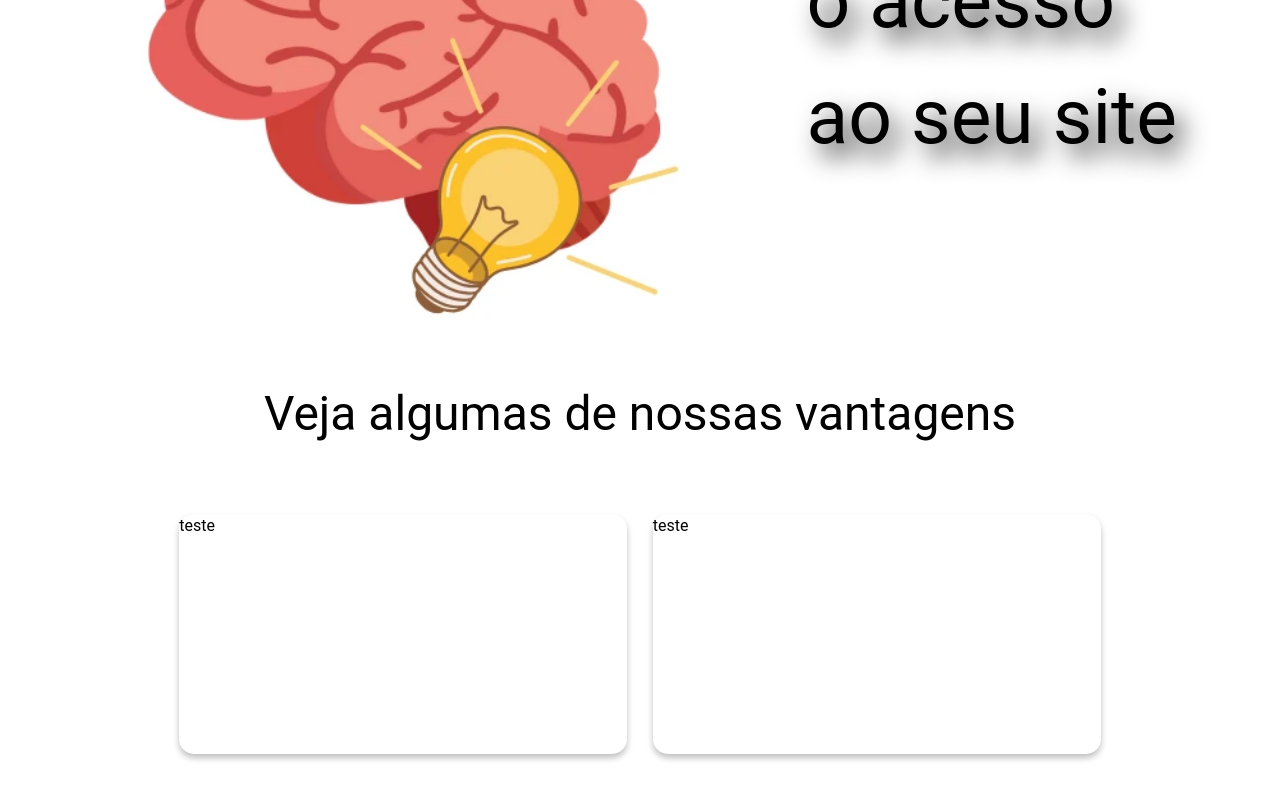
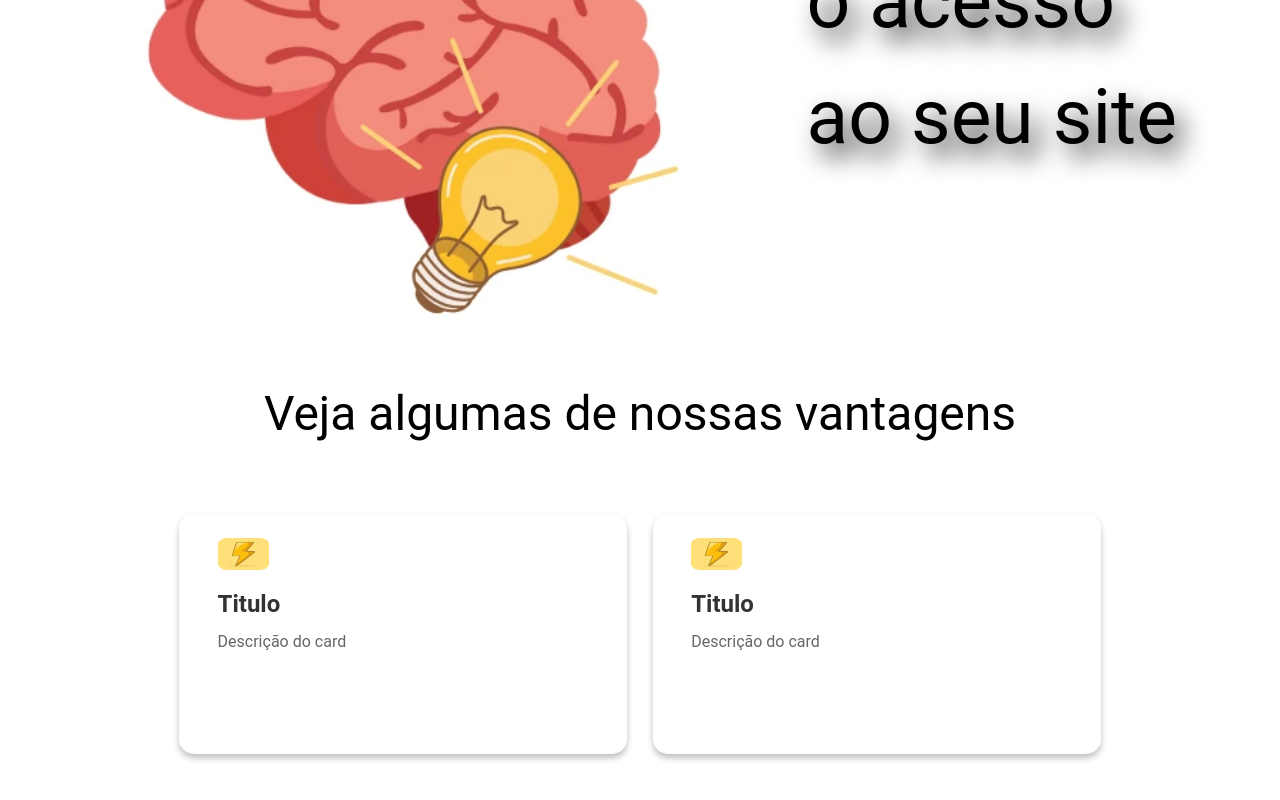
Before and after one commit to lucasbennertz/qr-code-front, an Angular app: page / in a window 1280 px wide. Shown: the part 438-1238 px from the top of the page. Built offline with nearby package versions, Linux system fonts and the light colour scheme.

Commit message:
estilização do card

```diff
--- a/src/app/components/cards/card/card.component.html
+++ b/src/app/components/cards/card/card.component.html
@@ -1,3 +1,5 @@
 <div class="card">
-    <h3>teste</h3>
+    <img src="assets/logos/cards/raio.webp" alt="imagem do card" class="card-image">
+    <h3 class="card-title">Titulo</h3>
+    <p class="card-description">Descrição do card</p>
 </div>
--- a/src/app/components/cards/card/card.component.scss
+++ b/src/app/components/cards/card/card.component.scss
@@ -6,4 +6,27 @@ $cor-de-fundo: #d9d9d9;
     background-color: white;
     box-shadow: 0px 4px 6px rgba(0, 0, 0, 0.25);
     border-radius: 15px;
+    padding: 3dvh 3dvw;
+    display: flex;
+    flex-direction: column;
+    .card-image{
+        width: 4dvw;
+        height: 4dvh;
+        border-radius: 18%;
+    }
+    .card-title{
+        font-size: 1.5rem;
+        margin: 1rem 0 0.5rem 0;
+        color: #333333;
+        font-weight: bold;
+    }
+    .card-description{
+        font-size: 1rem;
+        color: #666666;
+    }
+    &:hover{
+        box-shadow: 0px 6px 10px rgba(0, 0, 0, 0.35);
+        transform: translateY(-2px);
+        transition: all 0.3s ease;
+    }
 }
```
Also changed, not shown: src/assets/logos/cards/raio.webp (added).
